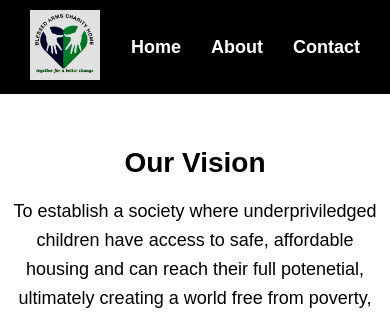
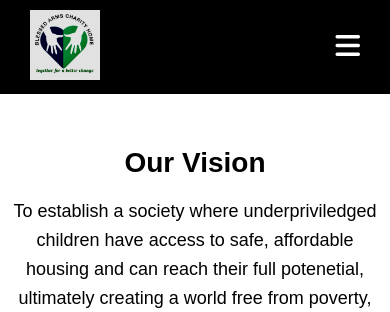
Before and after one commit to Jay-Jeremiah/Blessed-Arms-Charity-Website, a Flask app: page /about in a window 390 px wide. Shown: the top 312 px of the page. Run offline with Flask 3, Linux system fonts and the light colour scheme.

Commit message:
Responsive about page

```diff
--- a/blessed_charity/templates/about.html
+++ b/blessed_charity/templates/about.html
@@ -14,6 +14,7 @@
         nav {
             background-color: black;
             padding: 10px 30px;
+            position: relative;
         }
 
         .nav-container {
@@ -27,6 +28,15 @@
         .logo img {
             height: 70px;
             width: 70px;
+        }
+
+        .menu-toggle {
+            font-size: 28px;
+            color: white;
+            cursor: pointer;
+            display: none;
+            background-color: transparent;
+            border: none;
         }
 
         nav ul {
@@ -201,6 +211,36 @@
         }
 
         @media (max-width: 768px) {
+            .nav-container {
+                flex-wrap: wrap;
+            }
+
+            .menu-toggle {
+                display: block;
+                z-index: 1001;
+            }
+
+            nav ul.pages {
+                display: none;
+                position: absolute;
+                top: 60px;
+                right: 30px;
+                background-color: black;
+                flex-direction: column;
+                gap: 15px;
+                padding: 20px;
+                border-radius: 8px;
+                z-index: 1000;
+            }
+
+            nav ul.pages.show{
+                display: flex;
+            }
+
+            nav ul li a {
+                margin-right: 0;
+            }
+
             .section {
                 flex-direction: column;
                 text-align: center;
@@ -230,7 +270,11 @@
                 <img src="/static/images/Blessedarmslogo.jpg" alt="Blessed Arms Logo">
             </div>
 
-            <ul class="pages">
+            <div class="menu-toggle" id="menu-toggle">
+                <i class="fas fa-bars"></i>
+            </div>
+
+            <ul class="pages" id="nav-pages">
                 <li><a href="{{ url_for('home') }}">Home</a></li>
                 <li><a href="{{ url_for('about') }}">About</a></li>
                 <li><a href="{{ url_for('contact') }}">Contact</a></li>
@@ -334,5 +378,23 @@
         <p>&copy; 2025 | Terms and Conditions | All Rights Reserved</p>
       </div>
   </footer>
+  <script>
+    const toggle = document.getElementById('menu-toggle');
+    const menu = document.getElementById('nav-pages');
+    const icon = toggle.querySelector("i");
+
+    toggle.addEventListener('click', () => {
+      menu.classList.toggle('show');
+
+      //icon between bars and X
+      if (menu.classList.contains('show')) {
+        icon.classList.remove('fa-bars');
+        icon.classList.add('fa-times');
+      } else {
+        icon.classList.remove('fa-times');
+        icon.classList.add('fa-bars');
+      }
+    });
+  </script>
 </body>
 </html>
```
